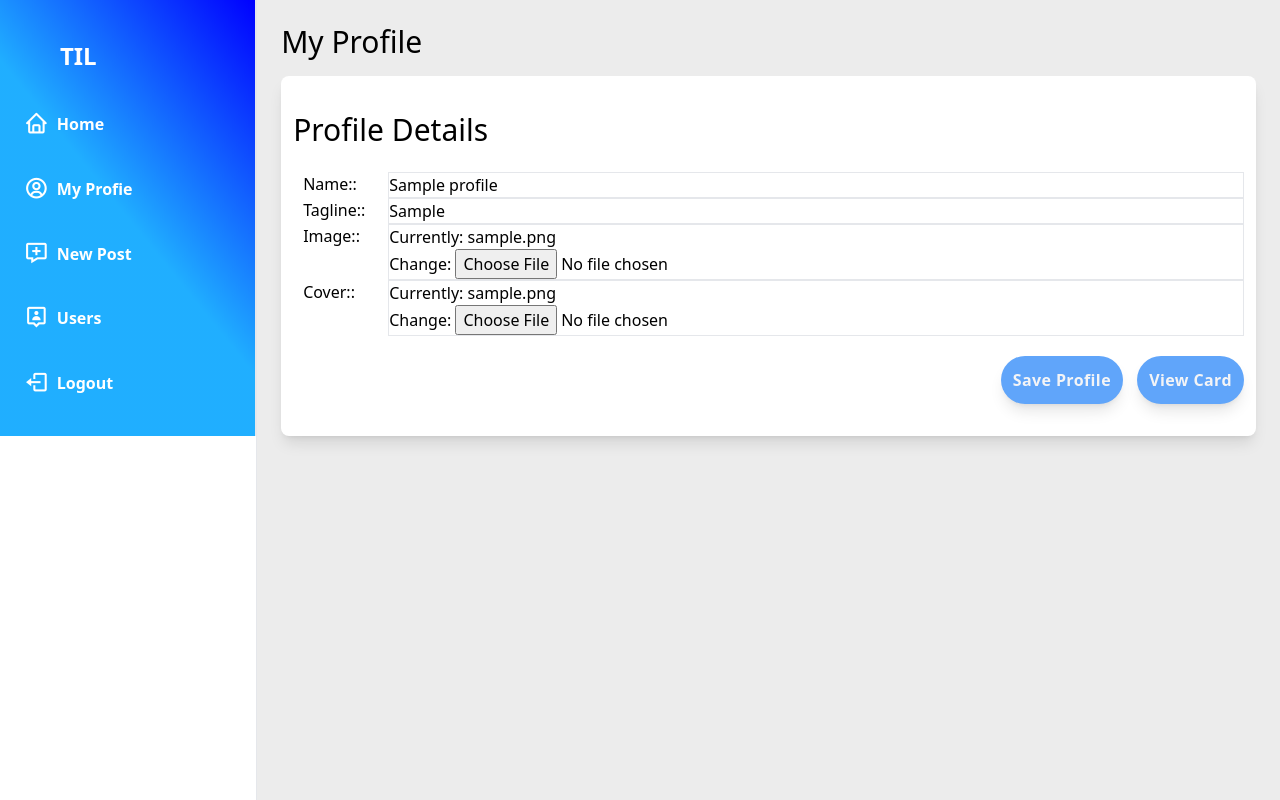
After one commit to JoelGecale/Django-Post, a Django app: page /profile/1/myprofile in a window 1280 px wide. The commit adds this page. Run offline with Django 4.2, Linux system fonts and the light colour scheme; a user stored in the database is signed in; tables that the repository leaves empty hold one stand-in row (values such as "Sample post"); grey boxes marked "Sample" are stand-in pictures; style sheets or scripts are compiled from the project's sources; some libraries are stand-ins or nearby versions.

Commit message:
added My Profile

```diff
--- a/frontend/js/main.js
+++ b/frontend/js/main.js
@@ -91,3 +91,8 @@ $(document).on("click", ".js-submit", function (e) {
         }
     })
 })
+
+$(document).on("click", ".js-toggle-card-modal", function (e) {
+    e.preventDefault();
+    $(".js-card-modal").toggleClass("hidden")
+})
--- a/profiles/models.py
+++ b/profiles/models.py
@@ -10,7 +10,10 @@ class Profile(models.Model):
         on_delete=models.CASCADE,
         related_name="profile"
     )
-    image =ImageField(upload_to="profiles")
+    image = ImageField(upload_to="profiles")
+    name = models.CharField(max_length=50)
+    tagline = models.CharField(max_length=100)
+    cover = ImageField(upload_to="profiles")
 
     def __str__(self):
         return (self.user.username)
--- /dev/null
+++ b/profiles/templates/profile/myprofile.html
@@ -0,0 +1,78 @@
+{% extends "base.html" %}
+{% load thumbnail %}
+
+{% block header %} My Profile {% endblock header %}
+
+{% block body %}
+
+<form method="POST" enctype="multipart/form-data" class="bg-white shadow-lg rounded-lg p-3">
+    <h2 class="my-6 text-3xl">Profile Details</h2>
+    {% csrf_token %}
+    {% for field in form %}
+        <div class="fieldWrapper" style="display: grid; grid-template-columns: 10% 90%;">
+            {{ field.errors }}
+            <div style="padding-left: 10px;"> {{ field.label_tag }}:</div>
+
+            {% if field.name != "name" and field.name != "tagline" %}
+                <div class="border"> {{ field }}</div>
+            {% else %}
+                {% if field.name == "name" %}
+                    <div class="border">
+                        <input type="text" name="name" value="{{ field.value }}" maxlength="50" required="" id="id_name" style="width: 100%;">
+                    </div>
+                {% else %}
+                    <div class="border">
+                        <input type="text" name="tagline" value="{{ field.value }}" maxlength="100" required="" id="id_tagline" style="width: 100%;">
+                    </div>
+                {% endif %}
+            {% endif %}
+        </div>
+    {% endfor %}
+    <div class="flex justify-between">
+        <span>&nbsp;</span>
+        <div style="margin-top: 20px; margin-bottom: 20px;">
+            <button class="bg-blue-400 hover:bg-blue-500 text-gray-100 p-3 rounded-full
+            tracking-wide font-semibold  shadow-lg cursor-pointer transition ease-in duration-500"
+            style="margin-left: 10px" type="submit">Save Profile</button>
+            <button class="js-toggle-card-modal bg-blue-400 hover:bg-blue-500 text-gray-100 p-3 rounded-full tracking-wide font-semibold  shadow-lg cursor-pointer transition ease-in duration-500" style="margin-left: 10px" type="button">View Card</button>
+        </div>
+    </div>
+    </form>
+
+    <div
+        class="modal h-screen w-full fixed left-0 top-0 flex justify-center items-center bg-black bg-opacity-70 hidden js-card-modal">
+        <!-- modal -->
+        <div class="bg-white rounded shadow-lg w-10/12 md:w-1/3">
+            <!-- modal header -->
+            <div class="border-b px-4 py-2 flex justify-between items-center">
+                <h3 class="font-semibold text-lg">My Profile</h3>
+                <button class="text-black close-modal js-toggle-card-modal">&cross;</button>
+            </div>
+            <!-- modal body -->
+            <!-- component -->
+            <div class="rounded-3xl overflow-hidden shadow-xl max-w-xs my-3 mx-auto shadow" style="max-width: 20rem;">
+                <img src="{{ myprofile.cover.url }}" class="w-full" />
+                <div class="flex justify-center -mt-8">
+                    {% thumbnail myprofile.image "100x100" crop="center" as im %}
+                        <img src="{{ im.url }}" class="rounded-full border-solid border-white border-2 -mt-3">
+                    {% endthumbnail %}
+                </div>
+                <div class="text-center px-3 pb-6 pt-2">
+                    <h3 class="text-sm bold font-sans">{{ myprofile.name }}</h3>
+                    <p class="mt-2 font-sans font-light">{{ myprofile.tagline }}</p>
+                </div>
+                <div class="flex justify-center pb-3">
+                    <div class="text-center mr-3 border-r pr-3">
+                        <h2>{{ total_posts }}</h2>
+                        <span>Posts</span>
+                    </div>
+                    <div class="text-center">
+                        <h2>{{ total_followers }}</h2>
+                        <span>Followers</span>
+                    </div>
+                </div>
+            </div>
+        </div>
+    </div>
+
+    {% endblock body %}
--- a/profiles/urls.py
+++ b/profiles/urls.py
@@ -6,4 +6,5 @@ app_name =  "profiles"
 urlpatterns = [
     path("<str:username>/", views.ProfileDetailView.as_view(), name="detail"),
     path("<str:username>/follow", views.FollowView.as_view(), name="follow"),
+    path("<int:pk>/myprofile", views.MyProfileView.as_view(), name="myprofile"),
 ]
--- a/profiles/views.py
+++ b/profiles/views.py
@@ -1,12 +1,13 @@
 from typing import Any
 from django import http
 from django.contrib.auth.models import User
-from django.views.generic import DetailView, View
+from django.views.generic import DetailView, View, UpdateView
 from django.contrib.auth.mixins import LoginRequiredMixin
-from django.http import JsonResponse, HttpResponseBadRequest
+from django.http import HttpResponse, JsonResponse, HttpResponseBadRequest
 
 from feed.models import Post
 from followers.models import Follower
+from profiles.models import Profile
 
 
 class ProfileDetailView(DetailView):
@@ -66,3 +67,25 @@ class FollowView(LoginRequiredMixin, View):
             'success': True,
             'wording': "Unfollow" if data['action'] == "follow" else "Follow"
         })
+
+
+class MyProfileView(LoginRequiredMixin, UpdateView):
+    http_method_names=["get","put","post"]
+    template_name="profile/myprofile.html"
+    model = Profile
+    fields=['name', 'tagline', 'id', 'image', 'cover']
+    context_object_name="myprofile"
+    slug_field="id"
+    slug_url_kwarg="id"
+    success_url="/"
+
+    def dispatch(self, request, *args, **kwargs):
+        self.request=request
+        return super().dispatch(request, *args, **kwargs)
+
+    def get_context_data(self, **kwargs):
+        user=self.get_object()
+        context=super().get_context_data(**kwargs)
+        context['total_posts'] = Post.objects.filter(author=user.user).count
+        context['total_followers'] = Follower.objects.filter(following=user.user).count
+        return context
--- a/til/templates/base.html
+++ b/til/templates/base.html
@@ -24,6 +24,11 @@
                         <i class="bx bx-home bx-sm"></i>
                         <span class="font-semibold">Home</span>
                     </a>
+                    <a class="flex space-x-2 mt-10 cursor-pointer hover:text-[#EC5252] duration-150 text-white"
+                        href="{% url 'profiles:myprofile' request.user.id%}">
+                        <i class="bx bx-user-circle bx-sm"></i>
+                        <span class="font-semibold">My Profie</span>
+                    </a>
                     {% if request.user.is_authenticated %}
                     <a class="flex space-x-2 mt-10 cursor-pointer hover:text-[#EC5252] duration-150 js-toggle-modal text-white"
                         href="{% url 'feed:new_post' %}">
@@ -33,7 +38,7 @@
                     <a class="flex space-x-2 mt-10 cursor-pointer hover:text-[#EC5252] duration-150 js-toggle-modal text-white"
                         href="{% url 'feed:new_post' %}">
                         <i class="bx bx-user-pin bx-sm"></i>
-                        <span class="font-semibold">Account</span>
+                        <span class="font-semibold">Users</span>
                     </a>
                     <a class="flex space-x-2 mt-10 cursor-pointer hover:text-[#EC5252] duration-150 text-white"
                         href="{% url 'account_logout' %}">
@@ -77,23 +82,6 @@
                     </div>
                 </div>
 
-                <!-- <script>
-                    const modal = document.querySelector('.modal');
-
-                    const showModal = document.querySelector('.show-modal');
-                    const closeModal = document.querySelectorAll('.close-modal');
-
-                    showModal.addEventListener('click', function () {
-                        modal.classList.remove('hidden')
-                    });
-
-                    closeModal.forEach(close => {
-                        close.addEventListener('click', function () {
-                            modal.classList.add('hidden')
-                        });
-                    });
-                </script>-->
-
 
                 {% else %}
                 {% block content %}
```
Also changed, not shown: profiles/migrations/0005_profile_cover_profile_name.py (added), profiles/migrations/0006_profile_tagline.py (added).
